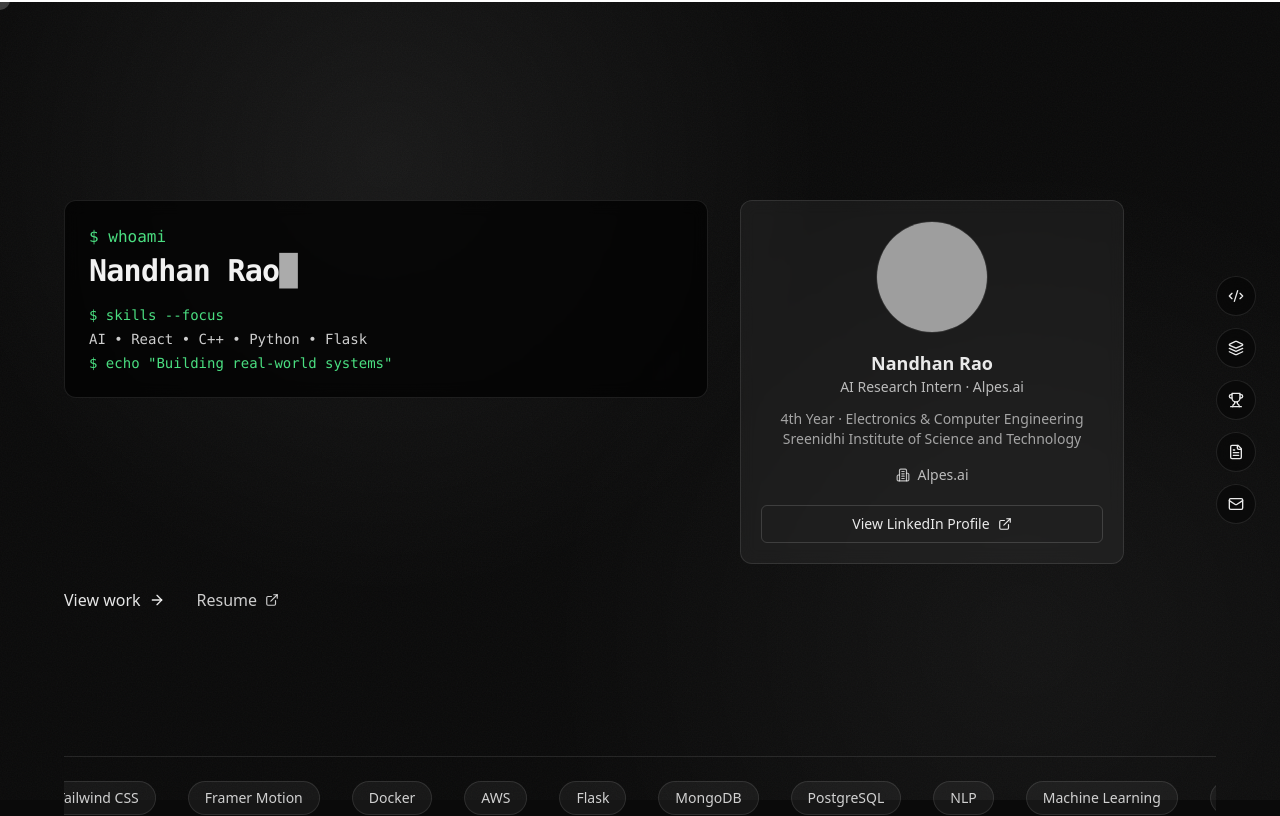
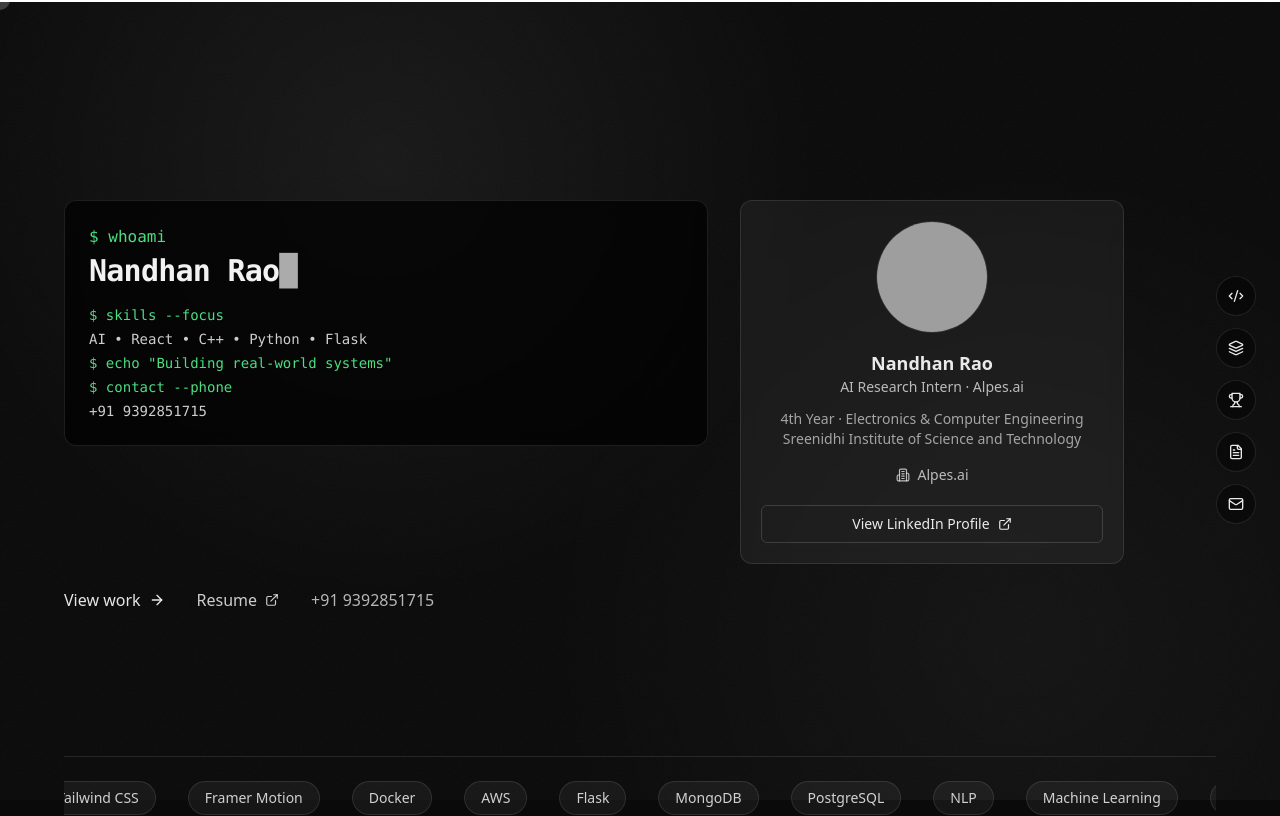
Before and after one commit to Nandhan-rao9/port, a React (Vite) app: page / in a window 1280 px wide. Shown: the top 816 px of the page. Built offline with nearby package versions, Linux system fonts and the light colour scheme; grey boxes are pictures that could not be loaded.

Commit message:
chore: number

```diff
--- a/src/components/Hero.jsx
+++ b/src/components/Hero.jsx
@@ -9,7 +9,9 @@ const NAME = "Nandhan Rao"
 const COMMANDS = [
   { type: "cmd", text: "$ skills --focus" },
   { type: "out", text: "AI • React • C++ • Python • Flask" },
-  { type: "cmd", text: "$ echo \"Building real-world systems\"" }
+  { type: "cmd", text: "$ echo \"Building real-world systems\"" },
+  { type: "cmd", text: "$ contact --phone" },
+  { type: "out", text: "+91 9392851715" }
 ]
 
 export default function Hero() {
@@ -95,7 +97,7 @@ export default function Hero() {
       </div>
 
       {/* CTA */}
-      <div className="mt-4 sm:mt-6 flex flex-col sm:flex-row gap-3 sm:gap-6 md:gap-8">
+      <div className="mt-4 sm:mt-6 flex flex-col sm:flex-row gap-3 sm:gap-6 md:gap-8 items-start sm:items-center flex-wrap">
 
         <Magnetic>
           <a
@@ -125,6 +127,13 @@ export default function Hero() {
           </a>
         </Magnetic>
 
+        <a
+          href="tel:+919392851715"
+          className="inline-flex items-center gap-2 text-sm sm:text-base font-medium text-white/70 hover:text-white/90 transition"
+        >
+          <span>+91 9392851715</span>
+        </a>
+
       </div>
       <div className="mt-3 sm:mt-4 md:hidden text-xs sm:text-sm text-white/60">
   <a
```
